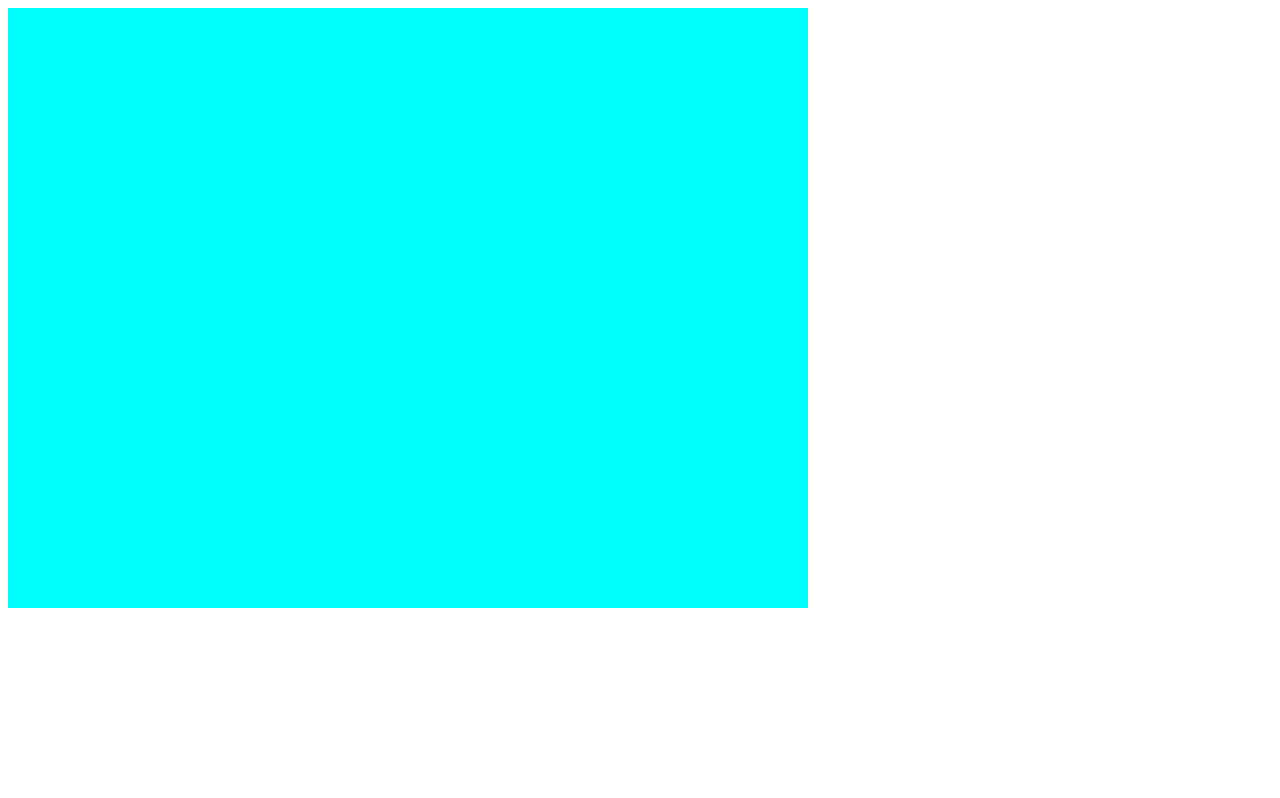
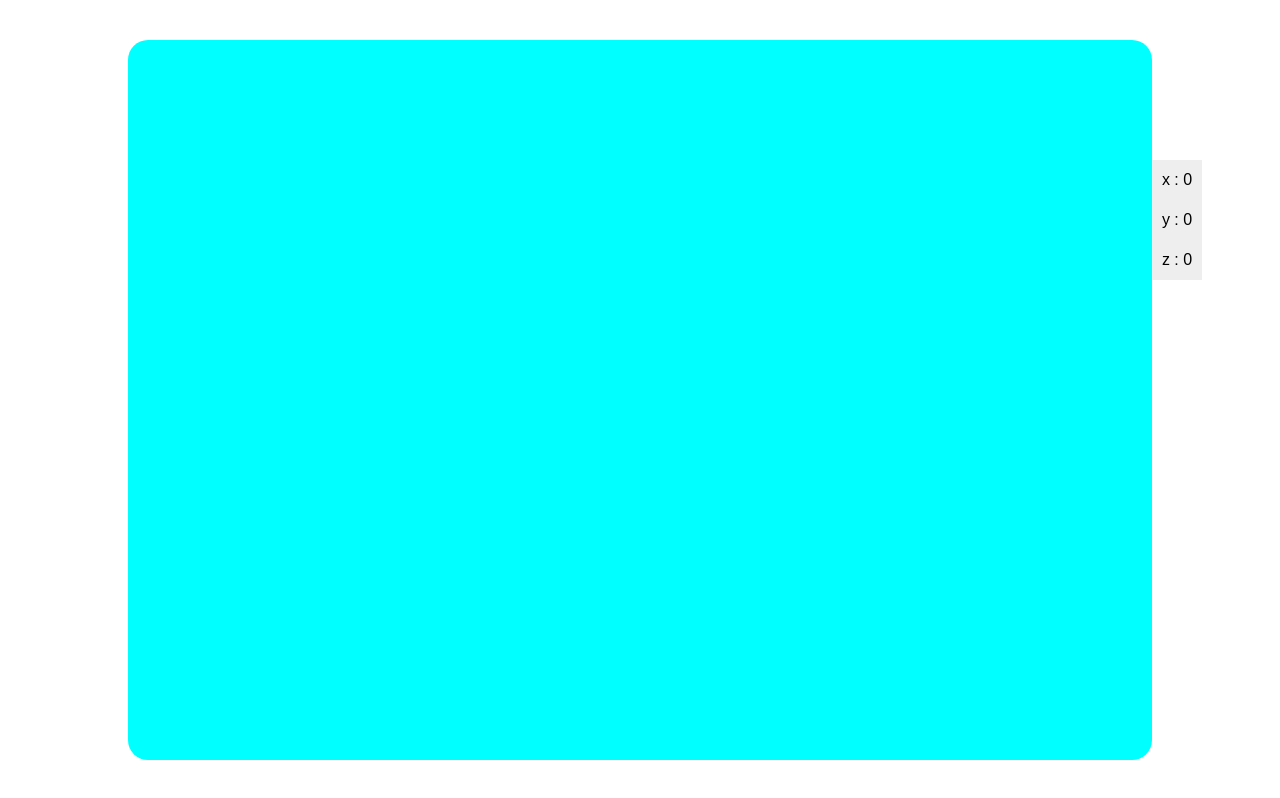
Before and after one commit to shane-cpu/ThreejsTesting, a plain HTML site: page index.html in a window 1280 px wide. Drawn offline with nearby package versions, Linux system fonts and the light colour scheme.

Commit message:
Screen Setup
In this update I made the three.js window able to change size with the window. Also added a position tracker for later.

```diff
--- /dev/null
+++ b/CSS/main.css
@@ -0,0 +1,11 @@
+
+.posTracker {
+	background-color: #eeeeee;
+	font-family: sans-serif;
+	height: 40px;
+	line-height: 2.5;
+	position: absolute;
+	text-align: center;
+	user-select: none;
+	width: 50px;
+}
--- a/JS/cameraClient.js
+++ b/JS/cameraClient.js
@@ -5,7 +5,7 @@ class Camera {
 		this.Rot = Rot;
 		this.dir = 0;
 
-		this.actualCamera = new THREE.PerspectiveCamera(75, 800/600, 0.1, 1000); // creating the camera in 3D space
+		this.actualCamera = new THREE.PerspectiveCamera(75, (window.innerWidth * 0.8)/(window.innerHeight * 0.8), 0.1, 1000); // creating the camera in 3D space
 		scene.addToScene(this.actualCamera);
 
 		this.actualCamera.position.x = this.Pos.x;
@@ -23,4 +23,10 @@ class Camera {
 
 		this.actualCamera.lookAt(this.Rot.x, this.Rot.y, this.Rot.z);
 	}
+	updateVeiwport()
+	{
+		this.actualCamera.fov = (window.innerHeight * 0.8) / (window.screen.height * 0.8);
+	    this.actualCamera.aspect = (window.innerWidth * 0.8) / (window.innerHeight * 0.8);
+		this.actualCamera.updateProjectionMatrix();
+	}
 }
--- a/JS/sceneClient.js
+++ b/JS/sceneClient.js
@@ -6,20 +6,64 @@ class Scene {
 		this.scene = new THREE.Scene(); // the scene itself
 		this.scene.background = new THREE.Color('cyan');
 		this.renderer = new THREE.WebGLRenderer(); // selecting the WebGLRenderer to render the 3D objects
-		this.renderer.setSize(800, 600); // setting the size of the rendered window
+		this.renderer.setSize(window.innerWidth, window.innerHeight); // setting the size of the rendered window
 		document.body.appendChild(this.renderer.domElement); // put the window in the html document
 
-		this.camera = new Camera(new Vector3(50, 0, 50), new Vector3(0, 0, 0), this);
+		this.canvas = this.renderer.domElement;
+		this.canvas.style.position = 'absolute';
+		this.canvas.style.left = '50%';
+		this.canvas.style.top = '50%';
+		this.canvas.style.transform = 'translate(-50%, -50%)';
+		this.canvas.style.borderRadius = '20px';
+
+		this.camera = new Camera(new Vector3(200, 100, 200), new Vector3(0, 0, 0), this);
+
+		this.xPos = document.getElementById('xLoc');
+		this.yPos = document.getElementById('yLoc');
+		this.zPos = document.getElementById('zLoc');
+
+		this.testActor = this.createBox(new Vector3(0, 0, 0));
+	}
+	createBox(location)
+	{
+		let geometry = new THREE.BoxGeometry( location.x, location.y, location.z );
+		let material = new THREE.MeshBasicMaterial( {color: 0x00ff00} );
+
+		let box = new THREE.Mesh( geometry, material );
+
+		this.addToScene(box);
+
+		return box;
 	}
 	addToScene(Thing) {
 		this.scene.add(Thing);
 	}
 	tick() {
-		this.camera.tick(new Vector3(50, 0, 50));
+		this.updatePosTracker();
 	}
 	render() {
 		// Render changes in scene
+		this.camera.tick(this.camera.Pos);
+		this.renderer.setViewport(0, 0, (window.innerWidth * 0.8), (window.innerHeight * 0.8));
+	   	this.camera.updateVeiwport();
+	   	this.renderer.setSize((window.innerWidth * 0.8), (window.innerHeight * 0.9));
 		this.renderer.render(this.scene, this.camera.actualCamera);
+	}
+	updatePosTracker()
+	{
+		let baseHeight = (window.innerHeight * 0.2);
+
+		this.xPos.innerHTML = "x : " + this.testActor.position.x;
+		this.xPos.style.left = (window.innerWidth * 0.9) + 'px';
+		this.xPos.style.top = baseHeight + 'px';
+
+		this.yPos.innerHTML = "y : " + this.testActor.position.y;
+		this.yPos.style.left = (window.innerWidth * 0.9) + 'px';
+		this.yPos.style.top = (baseHeight + 40) + 'px';
+
+		this.zPos.innerHTML = "z : " + this.testActor.position.z;
+		this.zPos.style.left = (window.innerWidth * 0.9) + 'px';
+		this.zPos.style.top = (baseHeight + 80) + 'px';
 	}
 }
 
--- a/index.html
+++ b/index.html
@@ -3,10 +3,13 @@
 	<head>
 		<meta charset="UTF-8">
 		<meta name="viewport" content="width=device-width, initial-scale=1.0">
-		<title>Document</title>
+		<title>Client Test</title>
+		<link rel="stylesheet" href="CSS/main.css">
 	</head>
 	<body>
-
+		<div id='xLoc' class='posTracker'>x : 0</div>
+		<div id='yLoc' class='posTracker'>y : 0</div>
+		<div id='zLoc' class='posTracker'>z : 0</div>
 	</body>
 	<footer>
 		<script src = "JS/three.js"></script>
```
Also changed, not shown: 1 other file.
